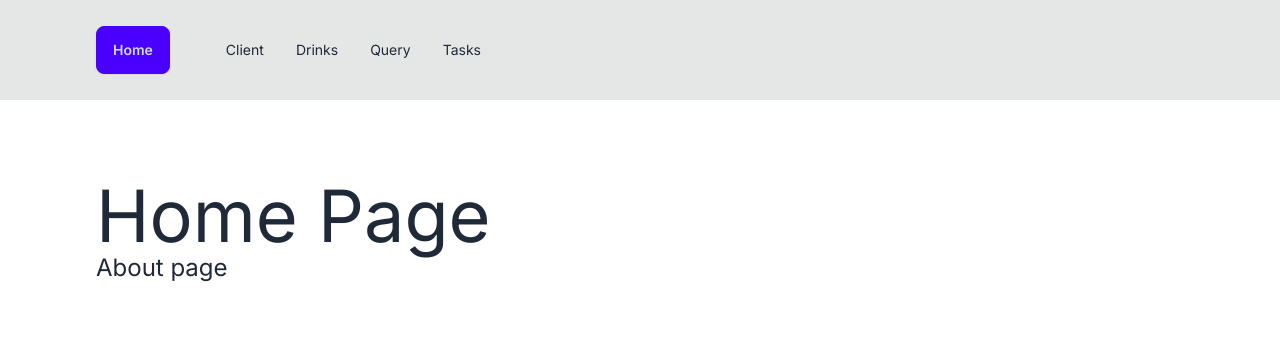
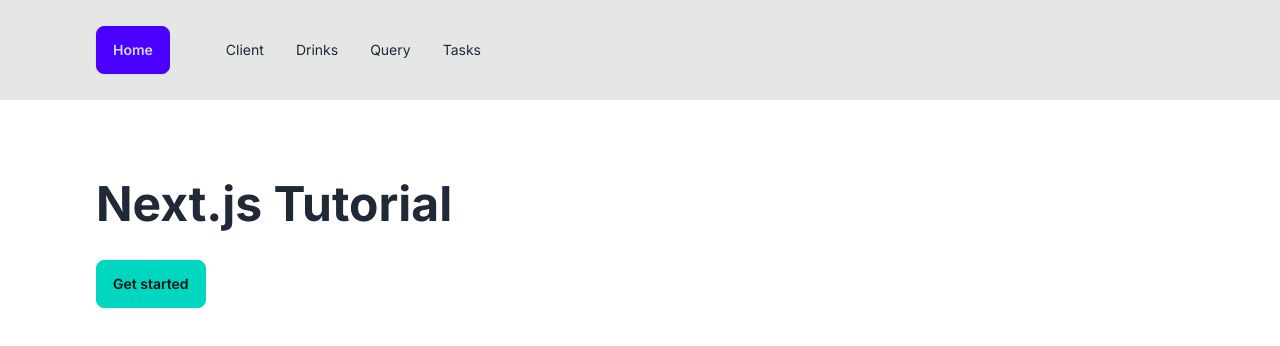
Before and after one commit to emij7/nextaicourse, a Next.js app: page / in a window 1280 px wide. Shown: the top 346 px of the page. Built offline with nearby package versions, Linux system fonts and the light colour scheme.

Commit message:
Feat: client counter added

```diff
--- a/app/client/page.js
+++ b/app/client/page.js
@@ -1,11 +1,14 @@
-import React from "react";
-
-const ClientPage = () => {
+"use client";
+import { useState } from "react";
+const Client = () => {
+  const [count, setCount] = useState(0);
   return (
     <div>
-      <h1 className="text-7xl">ClientPage</h1>
+      <h1 className="text-7xl font-bold mb-4 ">{count}</h1>
+      <button className="btn btn-primary" onClick={() => setCount(count + 1)}>
+        increase
+      </button>
     </div>
   );
 };
-
-export default ClientPage;
+export default Client;
--- a/app/page.js
+++ b/app/page.js
@@ -1,15 +1,12 @@
 import Link from "next/link";
-import React from "react";
 
-const HomePage = () => {
+export default function Home() {
   return (
     <div>
-      <h1 className="text-7xl">Home Page</h1>
-      <Link href="about" className="text-2xl">
-        About page
+      <h1 className="text-5xl mb-8 font-bold">Next.js Tutorial</h1>
+      <Link href="/client" className="btn btn-accent">
+        Get started
       </Link>
     </div>
   );
-};
-
-export default HomePage;
+}
```
